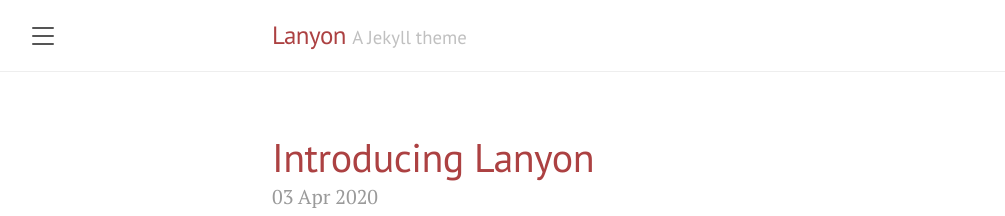
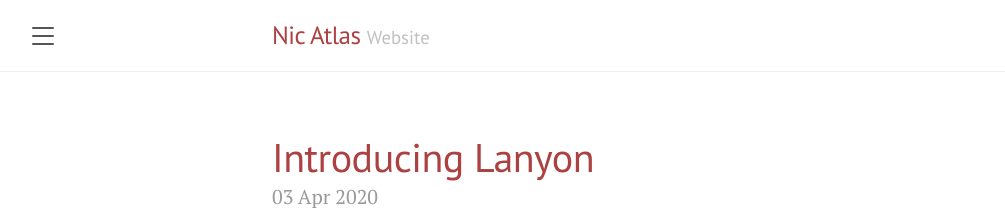
Before and after one commit to NicAtlas/NicAtlas.github.io, a Jekyll site: the page built from index.html, in a window 1280 px wide and 900 px high. Shown: the top 216 px of the window, without its empty margins (8-1013 px from the left). Built offline with Jekyll 4.4.1, drawn with Linux system fonts in a browser that asks for light colours; the list of posts is cut into pages by our own code; some of the changed lines change nothing that is shown.

Commit message:
personilization:

```diff
--- a/_config.yml
+++ b/_config.yml
@@ -1,17 +1,17 @@
 # Setup
-title:               Lanyon
-tagline:             'A Jekyll theme'
-description:         'A reserved <a href="https://jekyllrb.com" target="_blank">Jekyll</a> theme that places the utmost gravity on content with a hidden drawer. Made by <a href="https://twitter.com/mdo" target="_blank">@mdo</a>.'
-url:                 https://lanyon.getpoole.com
+title:               'Nic Atlas'
+tagline:             'Website'
+description:         'This website serves as a hub for some of my fun, tech-related projects and endeavors. Check out my GitHub!  <a href="https://github.com/NicAtlas" target="_blank">@NicAtlas</a> :)'
+url:                 https://nicatlas.me
 baseurl:             ''
 paginate:            5
 permalink:           pretty
 
 # About/contact
 author:
-  name:              Mark Otto
-  url:               https://twitter.com/mdo
-  email:             markdotto@gmail.com
+  name:              Nic Atlas
+  url:               https://twitter.com/
+  email:             nicholasaatlas@gmail.com
 
 # Gems
 plugins:
```
Also changed, not shown: LICENSE.md (deleted).
